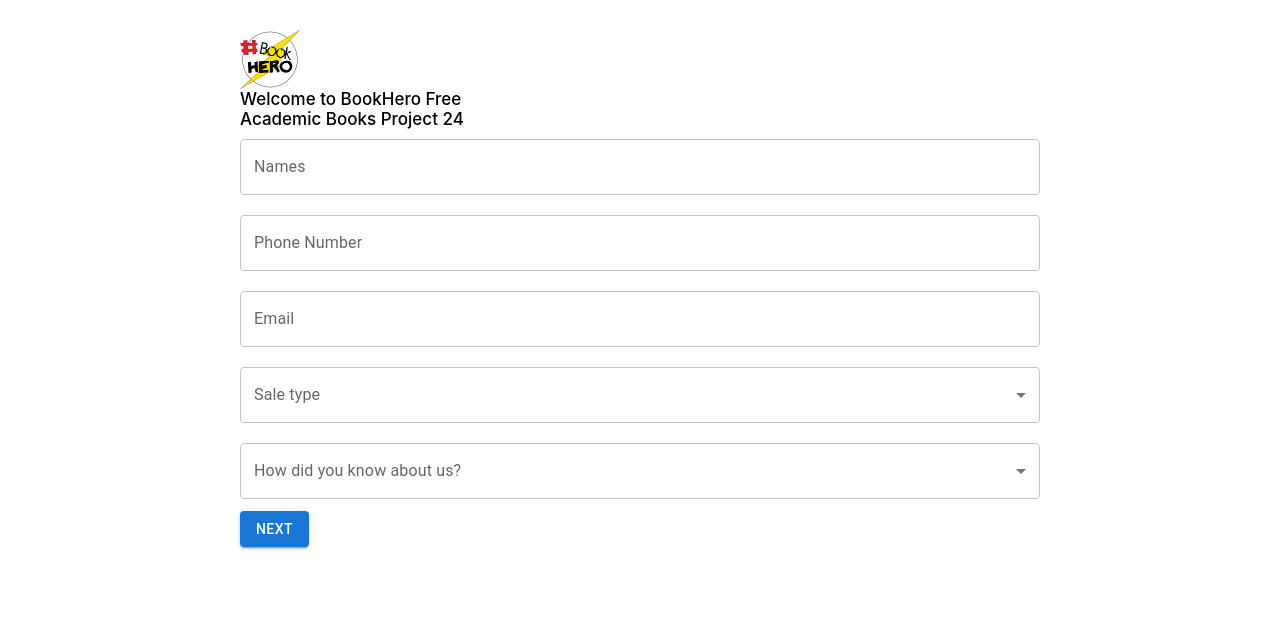
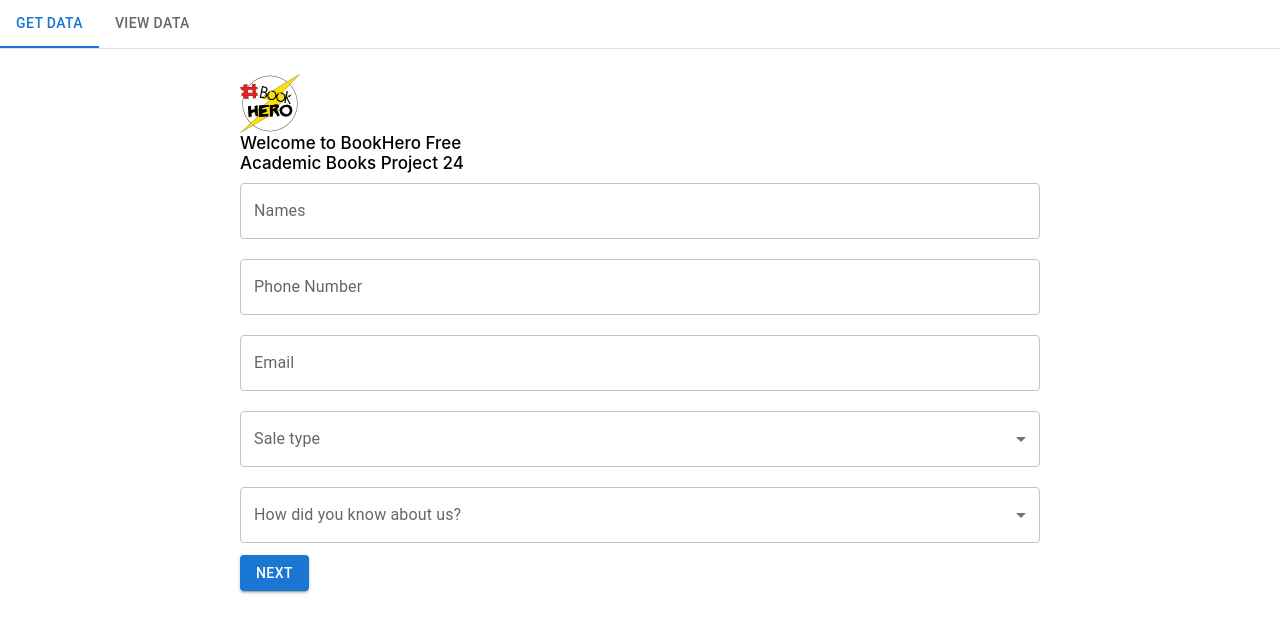
Before and after one commit to mubarak96-max/customersdata, a React (Create React App) app: page / in a window 1280 px wide. Shown: the top 632 px of the page. Built offline with nearby package versions, Linux system fonts and the light colour scheme.

Commit message:
viewing data

```diff
--- a/src/App.css
+++ b/src/App.css
@@ -2,9 +2,10 @@
   max-width: 800px; /* Set the maximum width you desire */
   margin: 0 auto; /* Center the container */
   padding: 0 0; /* Add some padding if needed */
-  margin-top: 30px;
+  margin-top: 1px;
   padding-left: 7px;
   padding-right: 7px;
+  margin-bottom: 10px;
 }
 
 .qrcode {
--- a/src/App.js
+++ b/src/App.js
@@ -1,14 +1,14 @@
 import { BrowserRouter as Router, Routes, Route } from "react-router-dom";
 import "./App.css";
-import Main from "./components/Main";
 import QRCodePage from "./components/QRCode";
+import Home from "./components/Home";
 
 function App() {
   return (
     <div className="App">
       <Router>
         <Routes>
-          <Route path="/" element={<Main />} />
+          <Route path="/" element={<Home />} />
           <Route path="/qrcode" element={<QRCodePage />} />
         </Routes>
       </Router>
--- /dev/null
+++ b/src/components/AllCustomers.js
@@ -0,0 +1,69 @@
+import React, { useEffect, useState } from "react";
+import SingleCustomer from "./SingleCustomer";
+import { collection, getDocs, orderBy, query } from "firebase/firestore";
+import { db } from "../firebase";
+import { Box, CircularProgress } from "@mui/material";
+
+const AllCustomers = () => {
+  const [customers, setCustomers] = useState([]);
+  const [loading, setLoading] = useState(false);
+
+  const getCustomers = async () => {
+    try {
+      setLoading(true);
+      let arr = [];
+
+      const promsRef = collection(db, "customers");
+
+      const q = query(promsRef, orderBy("createdAt", "desc"));
+
+      const querySnapshot = await getDocs(q);
+      querySnapshot.forEach((doc) => {
+        // console.log(doc.id, " => ", doc.data());
+        arr.push({ id: doc.id, data: doc.data() });
+      });
+      setCustomers(arr);
+      setLoading(false);
+
+      console.log("customers", customers);
+    } catch (error) {
+      console.log("error", error.message);
+    }
+  };
+
+  useEffect(() => {
+    getCustomers();
+  }, []);
+
+  return (
+    <div>
+      {loading && (
+        <Box
+          sx={{
+            display: "flex",
+            position: "absolute",
+            bottom: 100,
+            top: "50%",
+            left: "50%"
+          }}
+        >
+          <CircularProgress />
+        </Box>
+      )}
+
+      {customers?.map((customer) => (
+        <SingleCustomer
+          key={customer.id}
+          name={customer?.data?.name}
+          email={customer?.data?.email}
+          phone={customer?.data?.phone}
+          saleType={customer?.data?.saleType}
+          saleAmount={customer?.data?.saleAmount}
+          books={customer?.data?.books}
+        />
+      ))}
+    </div>
+  );
+};
+
+export default AllCustomers;
--- /dev/null
+++ b/src/components/Home.js
@@ -0,0 +1,65 @@
+import * as React from "react";
+import PropTypes from "prop-types";
+import Tabs from "@mui/material/Tabs";
+import Tab from "@mui/material/Tab";
+import Box from "@mui/material/Box";
+import Main from "./Main";
+import AllCustomers from "./AllCustomers";
+
+function CustomTabPanel(props) {
+  const { children, value, index, ...other } = props;
+
+  return (
+    <div
+      role="tabpanel"
+      hidden={value !== index}
+      id={`simple-tabpanel-${index}`}
+      aria-labelledby={`simple-tab-${index}`}
+      {...other}
+    >
+      {value === index && <Box sx={{ p: 3 }}>{children}</Box>}
+    </div>
+  );
+}
+
+CustomTabPanel.propTypes = {
+  children: PropTypes.node,
+  index: PropTypes.number.isRequired,
+  value: PropTypes.number.isRequired
+};
+
+function a11yProps(index) {
+  return {
+    id: `simple-tab-${index}`,
+    "aria-controls": `simple-tabpanel-${index}`
+  };
+}
+
+export default function Home() {
+  const [value, setValue] = React.useState(0);
+
+  const handleChange = (event, newValue) => {
+    setValue(newValue);
+  };
+
+  return (
+    <Box sx={{ width: "100%" }}>
+      <Box sx={{ borderBottom: 1, borderColor: "divider" }}>
+        <Tabs
+          value={value}
+          onChange={handleChange}
+          aria-label="basic tabs example"
+        >
+          <Tab label="Get Data" {...a11yProps(0)} />
+          <Tab label="View Data" {...a11yProps(1)} />
+        </Tabs>
+      </Box>
+      <CustomTabPanel value={value} index={0}>
+        <Main />
+      </CustomTabPanel>
+      <CustomTabPanel value={value} index={1}>
+        <AllCustomers />
+      </CustomTabPanel>
+    </Box>
+  );
+}
--- a/src/components/Main.js
+++ b/src/components/Main.js
@@ -11,7 +11,7 @@ import {
 import React from "react";
 import { useNavigate } from "react-router-dom";
 import logo from "./../assets/bookhero_logo.jpg";
-import { addDoc, collection } from "firebase/firestore";
+import { addDoc, collection, serverTimestamp } from "firebase/firestore";
 import { db } from "../firebase";
 
 const Main = () => {
@@ -39,12 +39,6 @@ const Main = () => {
     if (name === "") {
       setError("Name is required");
       setShowError(true);
-    } else if (phone === "") {
-      setError("Phone number is required");
-      setShowError(true);
-    } else if (email === "") {
-      setError("Email is required");
-      setShowError(true);
     } else if (source === "") {
       setError("Please how did you know about us?");
       setShowError(true);
@@ -62,7 +56,8 @@ const Main = () => {
           academicYear,
           school,
           saleType,
-          saleAmount
+          saleAmount,
+          createdAt: serverTimestamp()
         };
 
         setLoading(true);
--- /dev/null
+++ b/src/components/SingleCustomer.js
@@ -0,0 +1,39 @@
+import React from "react";
+import { Card, CardContent, Typography } from "@mui/material";
+
+const SingleCustomer = ({
+  name,
+  email,
+  phone,
+  saleAmount,
+  saleType,
+  books
+}) => {
+  return (
+    <Card className="card" sx={{ marginY: 2 }}>
+      <CardContent>
+        <Typography sx={{ color: "black" }}>Name: {name}</Typography>
+        <Typography sx={{ color: "black" }}>Email: {email}</Typography>
+        <Typography sx={{ color: "black" }}>Phone: {phone}</Typography>
+
+        {saleType === "Free Books" ? (
+          <Typography sx={{ color: "black" }}>Taken free books</Typography>
+        ) : (
+          <Typography sx={{ color: "black" }}>Bought books</Typography>
+        )}
+
+        {saleType === "Selling" && (
+          <Typography sx={{ color: "black" }}>
+            Sale Amount: AED {saleAmount}
+          </Typography>
+        )}
+
+        {saleType === "Free Books" && (
+          <Typography sx={{ color: "black" }}>Books Taken: {books}</Typography>
+        )}
+      </CardContent>
+    </Card>
+  );
+};
+
+export default SingleCustomer;
```
